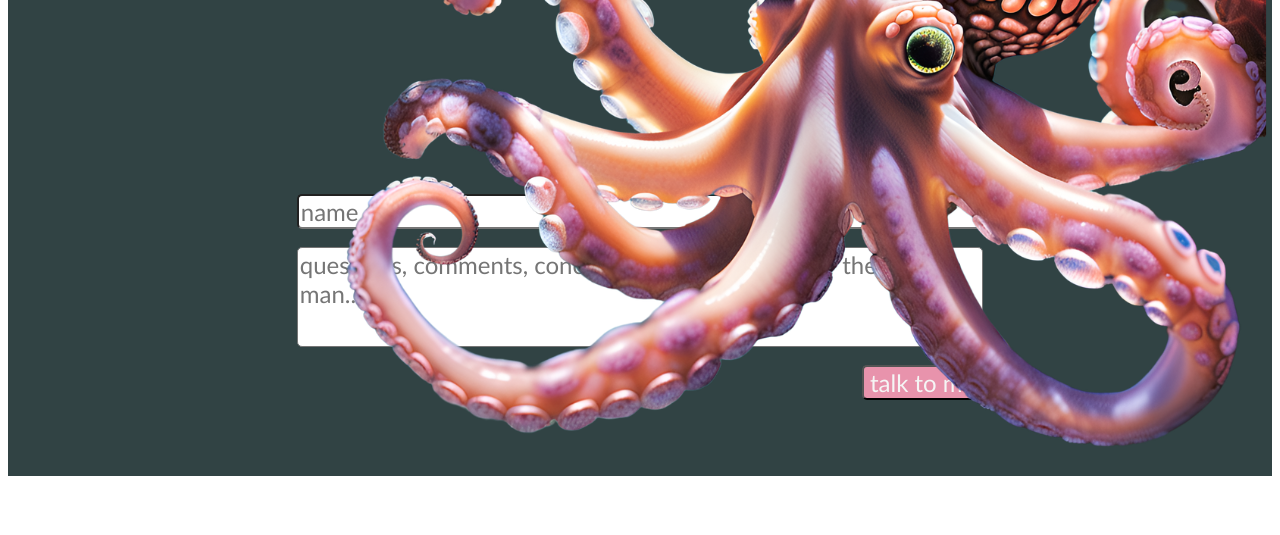
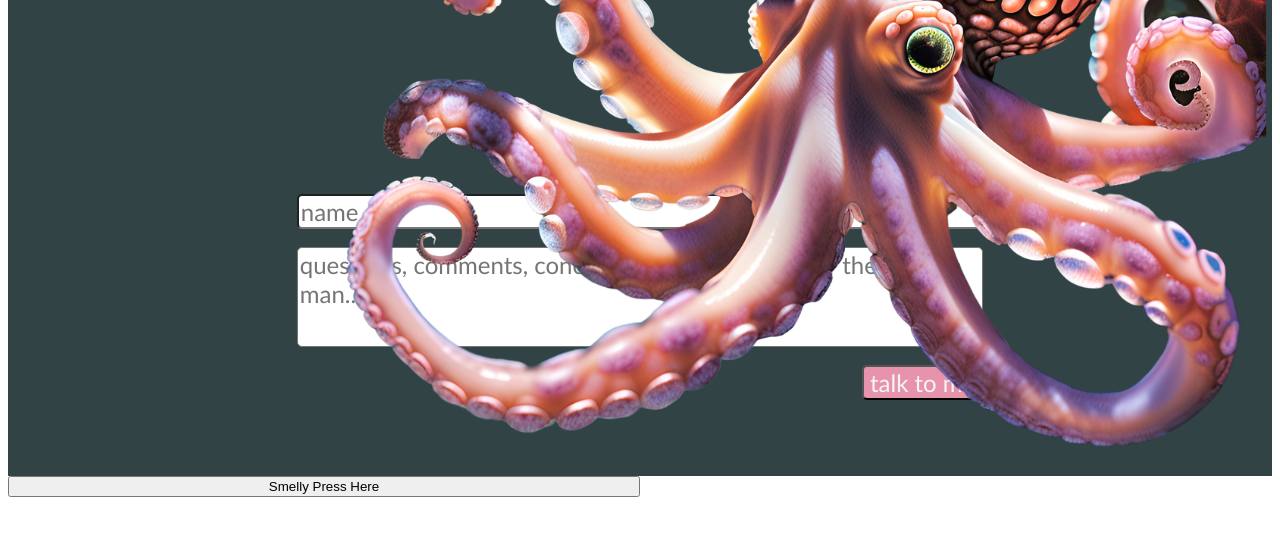
Before and after one commit to amsahwney/phase-1-project, a plain HTML site: page index.html in a window 1280 px wide. Shown: the part 485-1020 px from the top of the page. Drawn offline with Linux system fonts and the light colour scheme.

Commit message:
a gift from htoo

```diff
--- a/index.html
+++ b/index.html
@@ -44,9 +44,11 @@
                     type="text" name="reviews" value placeholder="questions, comments, concerns, or rave reviews for the fortune man..." required></textarea>
                     <br>
                     <input class="submit"
-                    type="submit" name="submit" value="talk to me" >
+                    type="submit" name="submit" value="talk to me">
                 </form>
             </div>
+
+            <button onclick="showWarning()">Smelly Press Here</button>
         </div>
     </body>
 </html>
--- a/index.js
+++ b/index.js
@@ -20,3 +20,9 @@
 //can event listeners trigger audio? download audio file and put it in assets and then research
 
 //make the cursor something else?
+
+
+
+// const showWarning = () => {
+//     window.alert("u smell really bad")
+// }
```
